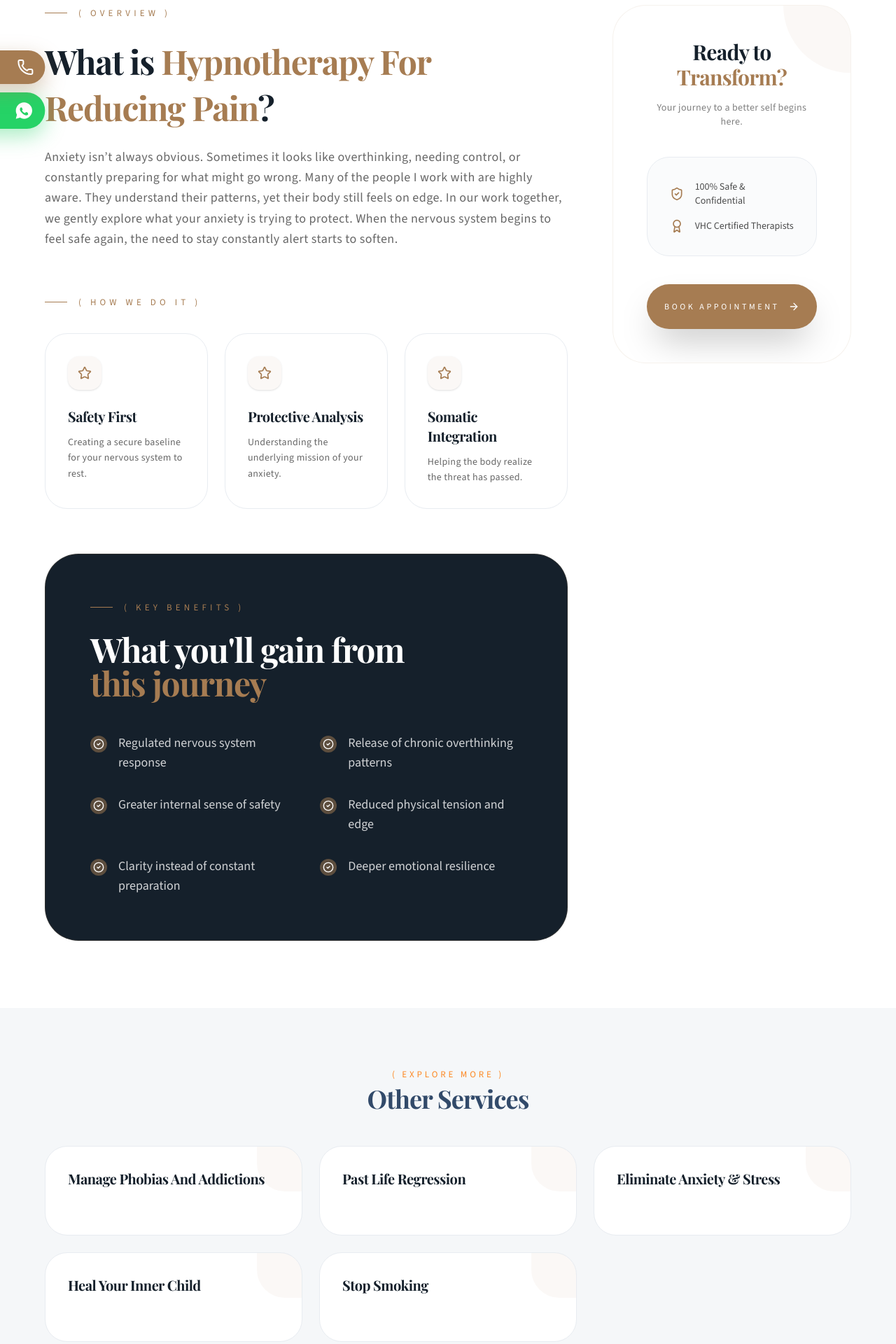
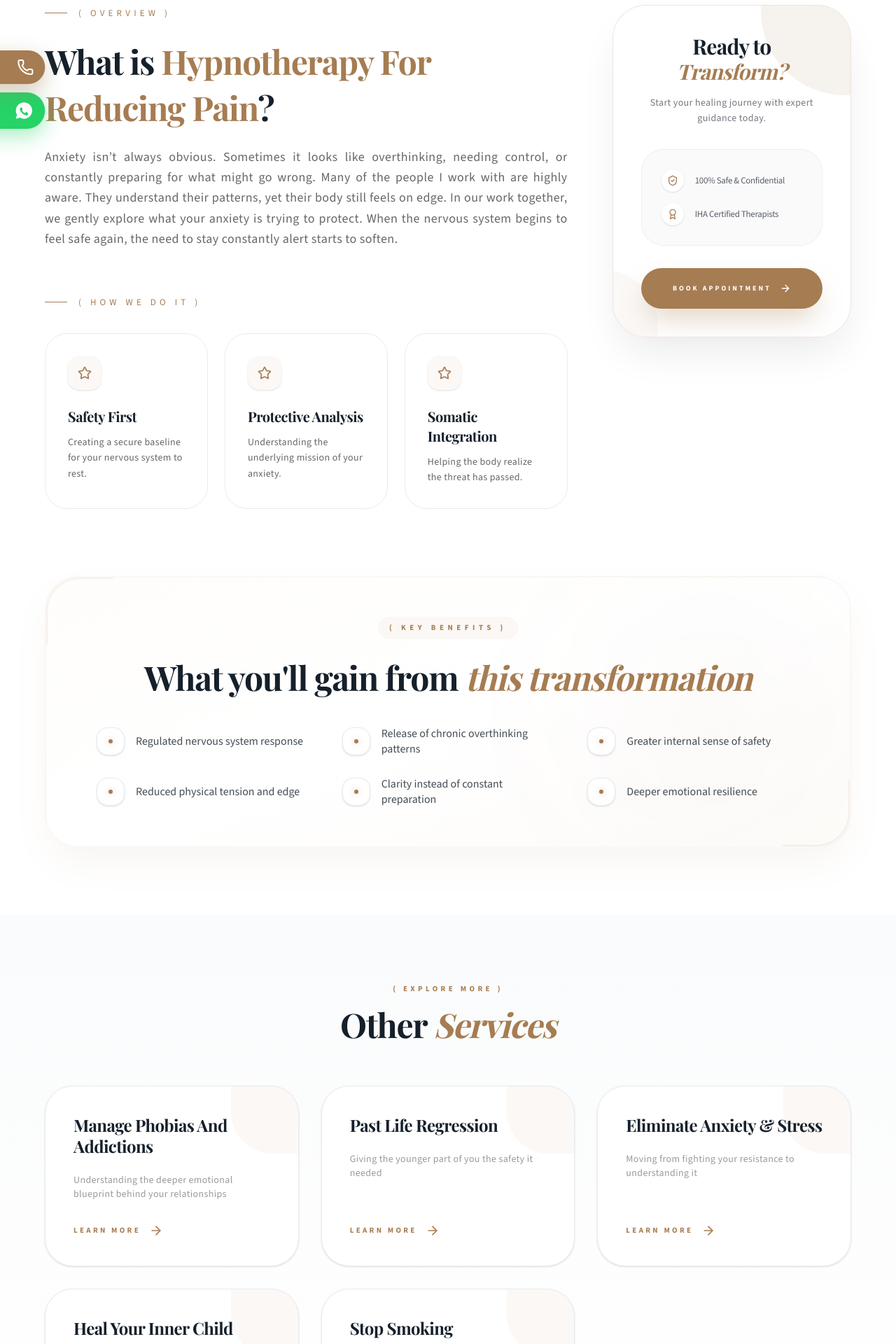
Before and after one commit to digicoders-git/Tranceform_Website, a React (Vite) app: page /services/hypnotherapy-for-reducing-pain in a window 1280 px wide. Shown: the part 520-2440 px from the top of the page at 70% size. Built offline with nearby package versions, Linux system fonts and the light colour scheme; a web font is replaced by a local one.

Commit message:
first commit

```diff
--- a/src/components/TestimonialsSection.jsx
+++ b/src/components/TestimonialsSection.jsx
@@ -135,7 +135,7 @@ const TestimonialsSection = () => {
         {/* Header */}
         <div className="text-center mb-16 md:mb-20">
           <h2 className="text-3xl md:text-5xl font-serif text-brand-blue leading-tight">
-            <span className="text-[#B97758] font-medium">19+ Google reviews</span> from clients consulted & helped.
+            <span className="text-[#B97758] font-medium">Google reviews</span> from clients consulted & helped.
           </h2>
         </div>
 
--- a/src/pages/ServiceDetailPage.jsx
+++ b/src/pages/ServiceDetailPage.jsx
@@ -25,7 +25,6 @@ const ServiceDetailPage = () => {
         {/* Subtle Accent Glow */}
         <div className="absolute top-0 right-0 w-[500px] h-[500px] bg-[#A67C52]/5 rounded-full blur-[120px] -translate-y-1/2 translate-x-1/2 pointer-events-none" />
         <div className="absolute bottom-0 left-0 w-[400px] h-[400px] bg-[#A67C52]/5 rounded-full blur-[100px] translate-y-1/2 -translate-x-1/2 pointer-events-none" />
-
         <div className="absolute inset-0 bg-linear-to-t from-[#15202B] via-transparent to-transparent" />
 
         <div className="relative z-10 w-full container mx-auto px-6 md:px-16 max-w-7xl pt-40 pb-12">
@@ -72,7 +71,6 @@ const ServiceDetailPage = () => {
 
             {/* ── Left Column ── */}
             <div className="lg:col-span-8 space-y-16">
-
               {/* Overview */}
               <motion.div
                 initial={{ opacity: 0, y: 30 }}
@@ -82,14 +80,14 @@ const ServiceDetailPage = () => {
               >
                 <div className="flex items-center gap-4">
                   <div className="h-[1px] w-8 bg-[#A67C52]" />
-                  <span className="text-[#A67C52] text-[13px] font-medium tracking-[0.4em] uppercaseblock">
+                  <span className="text-[#A67C52] text-[13px] font-medium tracking-[0.4em] uppercase block">
                     ( OVERVIEW )
                   </span>
                 </div>
                 <h2 className="text-4xl md:text-5xl font-serif text-[#15202B] leading-snug tracking-tight">
                   What is <span className="text-[#A67C52] serif">{service.title}</span>?
                 </h2>
-                <p className="text-black/60 font-normal serif text-lg leading-relaxed">
+                <p className="text-black/60 font-normal serif text-lg leading-relaxed text-justify">
                   {service.fullDesc}
                 </p>
               </motion.div>
@@ -98,7 +96,7 @@ const ServiceDetailPage = () => {
               <div>
                 <div className="flex items-center gap-4 mb-8">
                   <div className="h-[1px] w-8 bg-[#A67C52]" />
-                  <span className="text-[#A67C52] text-[13px] font-medium tracking-[0.4em] uppercase blocks">
+                  <span className="text-[#A67C52] text-[13px] font-medium tracking-[0.4em] uppercase block">
                     ( HOW WE DO IT )
                   </span>
                 </div>
@@ -121,121 +119,127 @@ const ServiceDetailPage = () => {
                   ))}
                 </div>
               </div>
-
-              {/* Benefits */}
-              <motion.div
-                initial={{ opacity: 0, y: 30 }}
-                whileInView={{ opacity: 1, y: 0 }}
-                viewport={{ once: true }}
-                className="bg-[#15202B] rounded-[48px] p-10 md:p-16 text-white relative overflow-hidden group border border-[#A67C52]/20"
-              >
-                <div className="absolute inset-0 bg-linear-to-br from-[#A67C52]/10 to-transparent opacity-0 group-hover:opacity-100 transition-opacity duration-700 pointer-events-none" />
-                <div className="flex items-center gap-4 mb-6">
-                  <div className="h-[1px] w-8 bg-[#A67C52]" />
-                  <span className="text-[#A67C52] text-[13px] font-medium tracking-[0.4em] uppercase">
-                    ( KEY BENEFITS )
-                  </span>
-                </div>
-                <h3 className="text-3xl md:text-5xl font-serif mb-12 text-white">
-                  What you'll gain from <br /><span className="text-[#A67C52] serif">this journey</span>
-                </h3>
-                <div className="grid grid-cols-1 md:grid-cols-2 gap-x-10 gap-y-8">
-                  {service.benefits.map((benefit, idx) => (
-                    <motion.div
-                      key={idx}
-                      initial={{ opacity: 0, x: -20 }}
-                      whileInView={{ opacity: 1, x: 0 }}
-                      transition={{ delay: idx * 0.08 }}
-                      viewport={{ once: true }}
-                      className="flex gap-4 items-start"
-                    >
-                      <div className="mt-1 p-1 rounded-full bg-[#A67C52]/50 shrink-0">
-                        <CheckCircle2 className="w-4 h-4 text-white" />
-                      </div>
-                      <span className="text-white/80 font-normal serif text-lg">{benefit}</span>
-                    </motion.div>
-                  ))}
-                </div>
-              </motion.div>
             </div>
 
-            {/* ── Right Sidebar ── */}
-            <div className="lg:col-span-4 space-y-6 sticky top-32">
-              {/* Booking CTA */}
+            {/* ── Right Column (Sidebar) ── */}
+            <div className="lg:col-span-4 space-y-6 lg:sticky lg:top-32">
               <motion.div
                 initial={{ opacity: 0, scale: 0.97 }}
                 whileInView={{ opacity: 1, scale: 1 }}
                 viewport={{ once: true }}
-                className="p-12 bg-white border border-[#A67C52]/10 rounded-[48px] shadow-3xl shadow-gray-200/40 space-y-10 text-center relative overflow-hidden group"
+                className="p-10 bg-white/80 backdrop-blur-xl border border-[#A67C52]/20 rounded-[48px] shadow-[0_30px_60px_-15px_rgba(21,32,43,0.1)] space-y-8 text-center relative overflow-hidden group"
               >
-                <div className="absolute top-0 right-0 w-24 h-24 bg-[#A67C52]/5 rounded-bl-[100px] transition-transform duration-700 group-hover:scale-150" />
+                <div className="absolute top-0 right-0 w-32 h-32 bg-[#A67C52]/10 rounded-bl-[120px] transition-transform duration-1000 group-hover:scale-110" />
+                <div className="absolute -bottom-8 -left-8 w-24 h-24 bg-[#A67C52]/5 rounded-tr-[80px]" />
 
-                <div className="space-y-4">
-                  <h3 className="text-2xl md:text-3xl font-serif text-[#15202B]">
-                    Ready to <span className="text-[#A67C52] serif">Transform?</span>
+                <div className="space-y-4 relative z-10">
+                  <h3 className="text-3xl font-serif text-[#15202B]">
+                    Ready to <span className="text-[#A67C52] serif italic">Transform?</span>
                   </h3>
-                  <p className="text-black/50 text-sm font-normal serif">
-                    Your journey to a better self begins here.
+                  <p className="text-[#15202B]/60 text-sm font-normal serif leading-relaxed px-2">
+                    Start your healing journey with expert guidance today.
                   </p>
                 </div>
 
-                <div className="space-y-4 text-left bg-gray-50/50 rounded-[32px] p-8 border border-gray-100">
-
-                  <div className="flex items-center gap-4 text-black/70 serif">
-                    <ShieldCheck className="w-5 h-5 text-[#A67C52] shrink-0" />
-                    <span className="text-sm font-medium">100% Safe & Confidential</span>
+                <div className="space-y-4 text-left bg-[#15202B]/[0.02] rounded-[32px] p-7 border border-[#15202B]/5 relative z-10">
+                  <div className="flex items-center gap-4 text-[#15202B]/70 serif group/item cursor-default">
+                    <div className="w-8 h-8 rounded-full bg-white shadow-sm flex items-center justify-center transition-transform group-hover/item:scale-110">
+                      <ShieldCheck className="w-4 h-4 text-[#A67C52]" />
+                    </div>
+                    <span className="text-[13px] font-medium tracking-tight">100% Safe & Confidential</span>
                   </div>
-                  <div className="flex items-center gap-4 text-black/70 serif">
-                    <Award className="w-5 h-5 text-[#A67C52] shrink-0" />
-                    <span className="text-sm font-medium">VHC Certified Therapists</span>
+                  <div className="flex items-center gap-4 text-[#15202B]/70 serif group/item cursor-default">
+                    <div className="w-8 h-8 rounded-full bg-white shadow-sm flex items-center justify-center transition-transform group-hover/item:scale-110">
+                      <Award className="w-4 h-4 text-[#A67C52]" />
+                    </div>
+                    <span className="text-[13px] font-medium tracking-tight">IHA Certified Therapists</span>
                   </div>
                 </div>
 
                 <button
                   onClick={() => setIsAppointmentModalOpen(true)}
-                  className="w-full py-6 bg-[#A67C52] text-white rounded-full font-medium text-xs tracking-[0.3em] uppercase hover:bg-[#15202B] transition-all duration-500 flex items-center justify-center gap-3 group shadow-2xl hover:shadow-[#A67C52]/20 transform hover:-translate-y-1 active:scale-95"
+                  className="w-full py-5 bg-[#A67C52] text-white rounded-full font-bold text-[10px] tracking-[0.3em] uppercase hover:bg-[#15202B] transition-all duration-700 flex items-center justify-center gap-3 group/btn shadow-[0_20px_40px_-10px_rgba(166,124,82,0.4)] hover:shadow-[#15202B]/30 transform hover:-translate-y-1 active:scale-95 relative z-10"
                 >
                   BOOK APPOINTMENT
-                  <ArrowRight className="w-4 h-4 group-hover:translate-x-1 transition-transform" />
+                  <ArrowRight className="w-4 h-4 group-hover/btn:translate-x-1 transition-transform" />
                 </button>
               </motion.div>
-
-
             </div>
           </div>
+
+          {/* ── Key Benefits (Full Width Card) ── */}
+          <motion.div
+            initial={{ opacity: 0, y: 40 }}
+            whileInView={{ opacity: 1, y: 0 }}
+            viewport={{ once: true }}
+            className="mt-24 bg-linear-to-br from-[#FEFDFB] via-white to-[#FDFBF9] rounded-[48px] p-10 md:p-14 border-2 border-[#A67C52]/5 shadow-[0_25px_60px_-15px_rgba(166,124,82,0.1)] relative overflow-hidden group text-center"
+          >
+            <div className="absolute top-0 right-0 w-[400px] h-[400px] bg-[#A67C52]/[0.02] rounded-full blur-[100px] pointer-events-none" />
+            <div className="absolute top-0 left-0 w-24 h-24 border-t-2 border-l-2 border-[#A67C52]/10 rounded-tl-[48px] pointer-events-none" />
+            <div className="absolute bottom-0 right-0 w-24 h-24 border-b-2 border-r-2 border-[#A67C52]/10 rounded-br-[48px] pointer-events-none" />
+
+            <div className="relative z-10">
+              <div className="flex flex-col items-center gap-2 mb-10">
+                <span className="text-[#A67C52] text-[11px] font-bold tracking-[0.5em] uppercase px-4 py-1.5 bg-[#A67C52]/5 rounded-full">
+                  ( KEY BENEFITS )
+                </span>
+                <h3 className="text-3xl md:text-5xl font-serif text-[#15202B] leading-tight mt-4">
+                  What you'll gain from <span className="text-[#A67C52] italic font-medium">this transformation</span>
+                </h3>
+              </div>
+              <div className="grid grid-cols-1 sm:grid-cols-2 lg:grid-cols-3 gap-x-12 gap-y-7 text-left max-w-6xl mx-auto px-4">
+                {service.benefits.map((benefit, idx) => (
+                  <motion.div key={idx} className="flex gap-4 items-center group/item">
+                    <div className="w-10 h-10 rounded-2xl bg-white shadow-sm flex items-center justify-center shrink-0 border border-gray-100 transition-all duration-500 group-hover/item:bg-[#A67C52] group-hover/item:border-[#A67C52] group-hover/item:shadow-lg">
+                      <div className="w-1.5 h-1.5 rounded-full bg-[#A67C52] group-hover/item:bg-white shadow-[0_0_8px_rgba(166,124,82,0.4)]" />
+                    </div>
+                    <span className="text-[#15202B]/80 font-normal serif text-[16px] leading-snug group-hover/item:text-[#15202B] transition-colors">{benefit}</span>
+                  </motion.div>
+                ))}
+              </div>
+            </div>
+          </motion.div>
         </div>
       </section>
 
       {/* ─── Other Services ─── */}
-      <section className="py-20 bg-gray-50">
+      <section className="py-24 bg-linear-to-b from-gray-50/50 to-white">
         <div className="container mx-auto px-6 md:px-16 max-w-7xl">
-          <div className="text-center mb-12 space-y-3">
-            <span className="text-brand-orange text-[13px] font-medium tracking-[0.3em] uppercase">
-              ( EXPLORE MORE )
-            </span>
-            <h2 className="text-3xl md:text-4xl font-serif text-brand-blue">
-              Other Services
-            </h2>
+          <div className="flex items-center justify-center mb-16 text-center">
+            <div className="space-y-4">
+              <span className="text-[#A67C52] text-[11px] font-bold tracking-[0.4em] uppercase block">
+                ( EXPLORE MORE )
+              </span>
+              <h2 className="text-4xl md:text-5xl font-serif text-[#15202B]">
+                Other <span className="text-[#A67C52] italic">Services</span>
+              </h2>
+            </div>
           </div>
-          <div className="grid grid-cols-1 sm:grid-cols-2 lg:grid-cols-3 gap-6">
+          <div className="grid grid-cols-1 sm:grid-cols-2 lg:grid-cols-3 gap-8">
             {servicesData
               .filter(s => s.id !== id)
               .map((s) => (
                 <div
                   key={s.id}
                   onClick={() => { navigate(`/services/${s.id}`); window.scrollTo(0, 0); }}
-                  className="group relative p-8 bg-white rounded-[32px] border border-gray-100 hover:border-[#A67C52]/30 hover:shadow-2xl transition-all duration-500 cursor-pointer overflow-hidden"
+                  className="group relative p-10 bg-white rounded-[40px] border border-gray-100 hover:border-[#A67C52]/30 hover:shadow-[0_20px_50px_rgba(0,0,0,0.05)] transition-all duration-700 cursor-pointer overflow-hidden shadow-sm"
                 >
-                  <div className="absolute top-0 right-0 w-16 h-16 bg-[#A67C52]/5 rounded-bl-[40px] transition-transform duration-500 group-hover:scale-150" />
-                  <h4 className="text-xl font-serif text-[#15202B] mb-4 group-hover:text-[#A67C52] transition-colors">{s.title}</h4>
-                  <div className="flex items-center gap-2 text-[#A67C52] text-[10px] font-bold tracking-[0.2em] uppercase opacity-0 group-hover:opacity-100 transition-all duration-500 translate-y-2 group-hover:translate-y-0">
-                    Learn More <ArrowRight className="w-4 h-4" />
+                  <div className="absolute top-0 right-0 w-24 h-24 bg-[#A67C52]/5 rounded-bl-[60px] transition-transform duration-1000 group-hover:scale-150" />
+                  <div className="relative z-10 flex flex-col h-full justify-between">
+                    <div>
+                      <h4 className="text-2xl font-serif text-[#15202B] mb-6 group-hover:text-[#A67C52] transition-colors leading-tight">{s.title}</h4>
+                      <p className="text-black/40 text-sm serif line-clamp-2 mb-8">{s.subtitle}</p>
+                    </div>
+                    <div className="flex items-center gap-3 text-[#A67C52] text-[11px] font-bold tracking-[0.3em] uppercase group-hover:translate-x-2 transition-transform duration-500">
+                      LEARN MORE <ArrowRight className="w-5 h-5" />
+                    </div>
                   </div>
                 </div>
               ))}
           </div>
         </div>
       </section>
+
       <AppointmentModal
         isOpen={isAppointmentModalOpen}
         onClose={() => setIsAppointmentModalOpen(false)}
```
Also changed, not shown: src/pages/AboutPage.jsx (+44 -37 lines).
